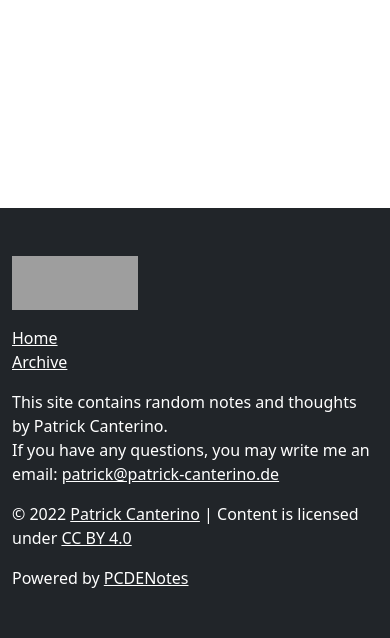
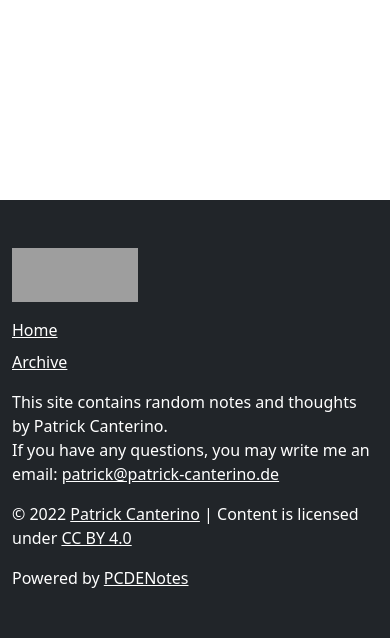
Before and after one commit to pcanterino/pcdenotes, a Django app: page / in a window 390 px wide. Shown: the part 206-844 px from the top of the page. Run offline with Django 3.2, Linux system fonts and the light colour scheme; data that the repository does not hold is empty; grey boxes are pictures that could not be loaded.

Commit message:
Added some space between the bottom nav links on mobile devices

```diff
--- a/notes/static/notes/style.css
+++ b/notes/static/notes/style.css
@@ -90,6 +90,10 @@ footer a img {
         margin-top: 1em;
     }
 
+    footer div#footer-middle li {
+        margin-bottom: 0.5em;
+    }
+
     footer #copyright, footer #footer-note {
         margin-top: 1em;
     }
--- a/notes/templates/note_base.html
+++ b/notes/templates/note_base.html
@@ -26,10 +26,10 @@
         <a href="http://www.djangoproject.com/"><img src="https://www.djangoproject.com/m/img/badges/djangopowered126x54.gif" width="126" height="54" alt="Powered by Django." title="Powered by Django." /></a>
       </div>
       <div id="footer-middle" class="col-lg-4 col-md-12 col-sm-12">
-        <p>
-          <a href="{% url "notes:note_list" %}">Home</a><br>
-          <a href="{% url "notes:archive_main" %}">Archive</a>
-        </p>
+        <ul>
+          <li><a href="{% url "notes:note_list" %}">Home</a></li>
+          <li><a href="{% url "notes:archive_main" %}">Archive</a></li>
+        </ul>
       </div>
       <div id="footer-right" class="col-lg-4 col-md-12 col-sm-12">
         This site contains random notes and thoughts by Patrick Canterino.<br>
```
